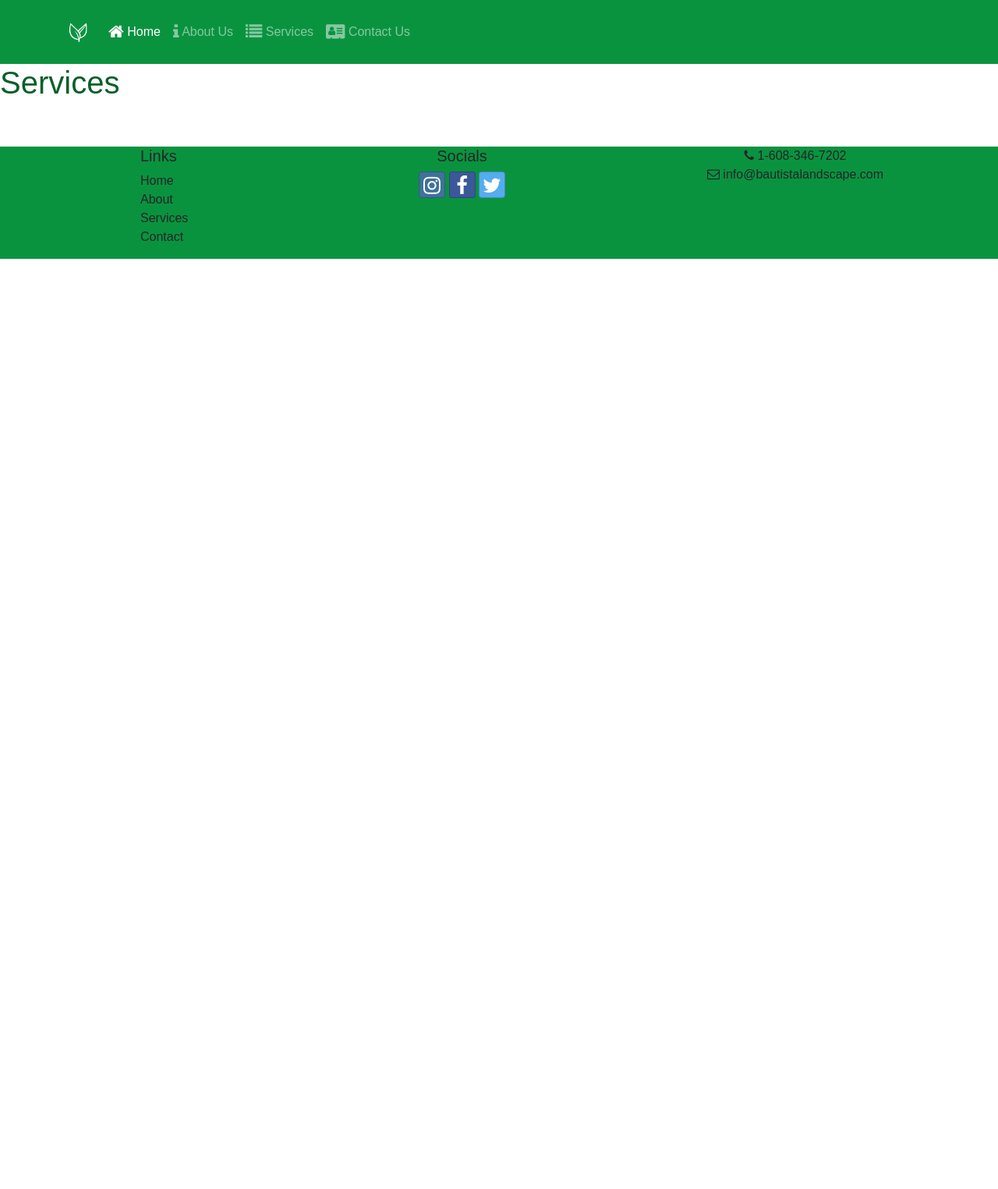
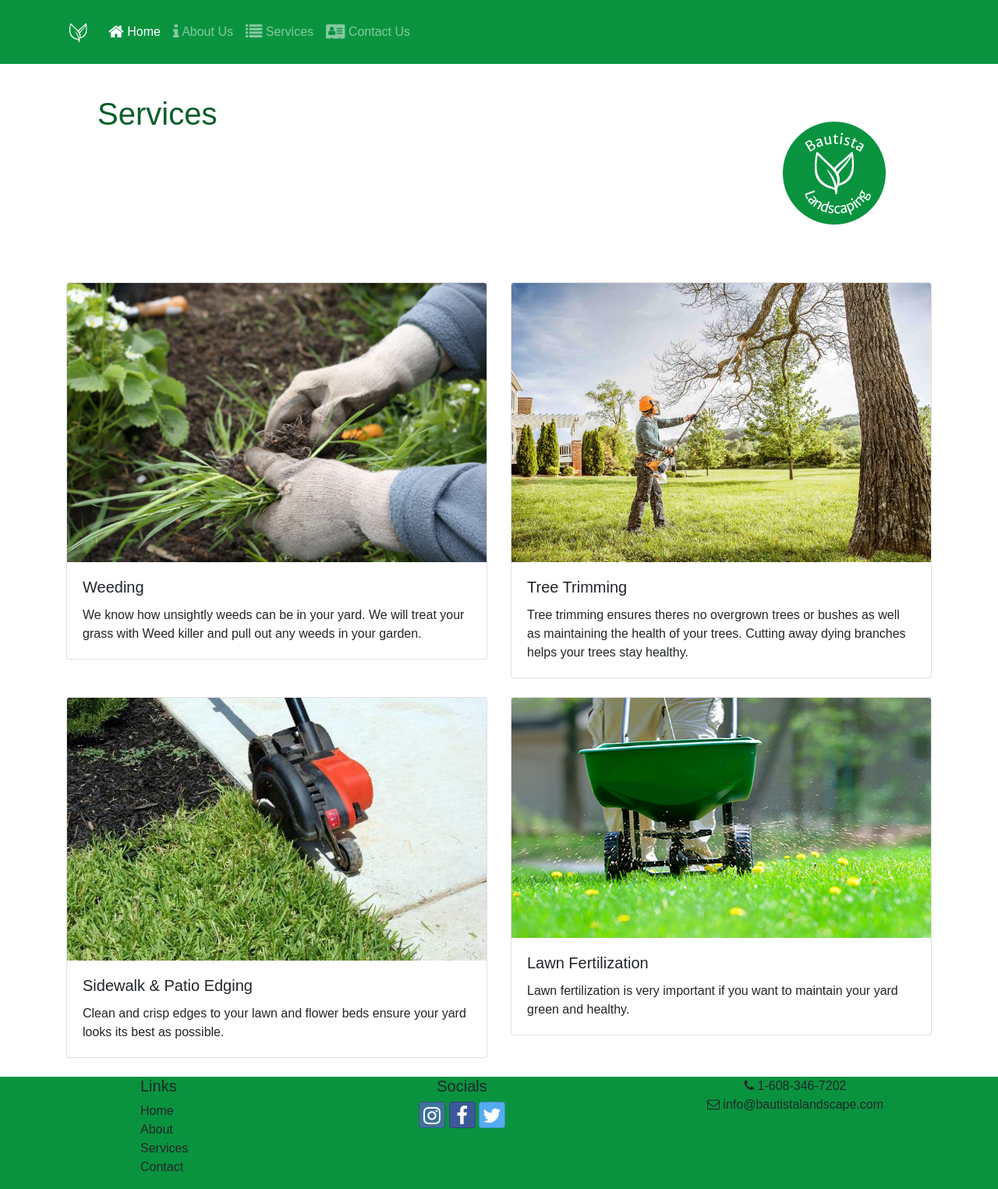
Before and after one commit to ybauti/Landscaping, a website: page services.html in a window 1280 px wide. Shown: the whole page at 78% size. Before the commit the page ends 800 px from the top, so only its background shows below. Drawn offline with nearby package versions, Linux system fonts and the light colour scheme.

Commit message:
about and services

```diff
--- a/services.html
+++ b/services.html
@@ -1,5 +1,6 @@
 <!DOCTYPE html>
 <html lang="en">
+
 <head>
     <!-- Required meta tags always come first -->
     <meta charset="utf-8" />
@@ -9,17 +10,18 @@
     <link rel="stylesheet" href="node_modules/bootstrap/dist/css/bootstrap.min.css" />
 
     <!-- Additional CSS must be placed after Bootstrap CSS -->
-    <link rel="stylesheet" href="node_modules/font-awesome/css/font-awesome.min.css"/>
+    <link rel="stylesheet" href="node_modules/font-awesome/css/font-awesome.min.css" />
     <link rel="stylesheet" href="node_modules/bootstrap-social/bootstrap-social.css" />
     <link rel="stylesheet" href="https://fonts.googleapis.com/css?family=Lobster|Open+Sans" />
     <link rel="stylesheet" href="css/styles.css" />
     <title>Services</title>
 </head>
+
 <body>
 
     <nav class="navbar navbar-expand-sm navbar-dark sticky-top">
         <div class="container">
-            <a class="navbar-brand" href="#">
+            <a class="navbar-brand" href="index.html">
                 <img src="img/logo.png" width="30" height="30" alt=" logo">
             </a>
             <button class="navbar-toggler" type="button" data-toggle="collapse" data-target="#landscapeNavBar">
@@ -27,18 +29,66 @@
             </button>
             <div class="collapse navbar-collapse" id="landscapeNavBar">
                 <ul class="navbar-nav">
-                    <li class="nav-item active"><a class="nav-link" href="index.html"> <i class="fa fa-home fa-lg"></i> Home</a>
+                    <li class="nav-item active"><a class="nav-link" href="index.html"> <i class="fa fa-home fa-lg"></i>
+                            Home</a>
                     </li>
-                    <li class="nav-item"><a class="nav-link" href="about.html"> <i class="fa fa-info fa-lg"></i> About Us</a></li>
+                    <li class="nav-item"><a class="nav-link" href="about.html"> <i class="fa fa-info fa-lg"></i> About
+                            Us</a></li>
                     <li class="nav-item"><a class="nav-link" href="#"><i class="fa fa-list fa-lg"></i> Services</a></li>
-                    <li class="nav-item"><a class="nav-link" href="contact.html"><i class="fa fa-address-card fa-lg"></i> Contact Us</a></li>
+                    <li class="nav-item"><a class="nav-link" href="contact.html"><i
+                                class="fa fa-address-card fa-lg"></i> Contact Us</a></li>
                 </ul>
             </div>
         </div>
     </nav>
 
+    <Div class="container">
+        <div class="row row-content">
+            <div class="col">
                 <h1>Services</h1>
+            </div>
+            <img class="d-flex ml-3" src="img/logo 2.png" alt="logo" />
+        </div>
 
+        <div class="row row-cols-1 row-cols-md-2">
+            <div class="col mb-4">
+                <div class="card">
+                    <img src="img/weeding.jpg" class="card-img-top" alt="weeding">
+                    <div class="card-body">
+                        <h5 class="card-title">Weeding</h5>
+                        <p class="card-text">We know how unsightly weeds can be in your yard. We will treat your grass with Weed killer and pull out any weeds in your garden. </p>
+                    </div>
+                </div>
+            </div>
+            <div class="col mb-4">
+                <div class="card">
+                    <img src="img/Tree-trimming.jpg" class="card-img-top" alt="Tree Trimming">
+                    <div class="card-body">
+                        <h5 class="card-title">Tree Trimming</h5>
+                        <p class="card-text">Tree trimming ensures theres no overgrown trees or bushes as well as maintaining the health of your trees. Cutting away dying branches helps your trees stay healthy. </p>
+                    </div>
+                </div>
+            </div>
+            <div class="col mb-4">
+                <div class="card">
+                    <img src="img/edging.jpg" class="card-img-top" alt="edging">
+                    <div class="card-body">
+                        <h5 class="card-title">Sidewalk & Patio Edging</h5>
+                        <p class="card-text">Clean and crisp edges to your lawn and flower beds ensure your yard looks its best as possible.</p>
+                    </div>
+                </div>
+            </div>
+            <div class="col mb-4">
+                <div class="card">
+                    <img src="img/fertilizer.jpg" class="card-img-top" alt="fertilization">
+                    <div class="card-body">
+                        <h5 class="card-title">Lawn Fertilization</h5>
+                        <p class="card-text">Lawn fertilization is very important if you want to maintain your yard green and healthy. </p>
+                    </div>
+                </div>
+            </div>
+        </div>
+    </div>
     <footer class="site-footer">
         <div class="container">
             <div class="row">
@@ -62,7 +112,7 @@
                             class="fa fa-twitter"></i></a>
                 </div>
                 <div class="col-sm-4 text-center">
-                    <a role="button"><i class="fa fa-phone"></i> 1-608-346-7202</a><br/>
+                    <a role="button"><i class="fa fa-phone"></i> 1-608-346-7202</a><br />
                     <a role="button"><i class="fa fa-envelope-o"></i> info@bautistalandscape.com</a>
                 </div>
             </div>
@@ -74,4 +124,5 @@
     <script src="node_modules/popper.js/dist/umd/popper.min.js"></script>
     <script src="node_modules/bootstrap/dist/js/bootstrap.min.js"></script>
 </body>
+
 </html>
```
Also changed, not shown: about.html (+46 -11 lines), contact.html (+20 -7 lines), index.html (+7 -9 lines), img/Tree-trimming.jpg (added), img/edging.jpg (added), img/fertilizer.jpg (added), img/gardening-tools-1.jpg (added), img/logo 2.png (added), img/weeding.jpg (added). Lines whose indentation alone changed are shown as unchanged.
